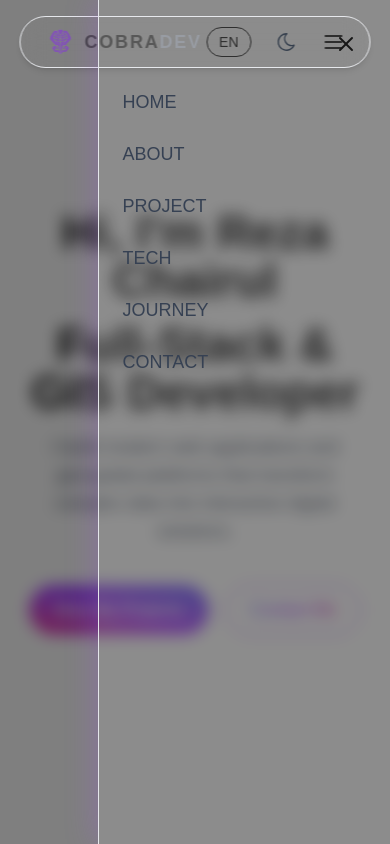
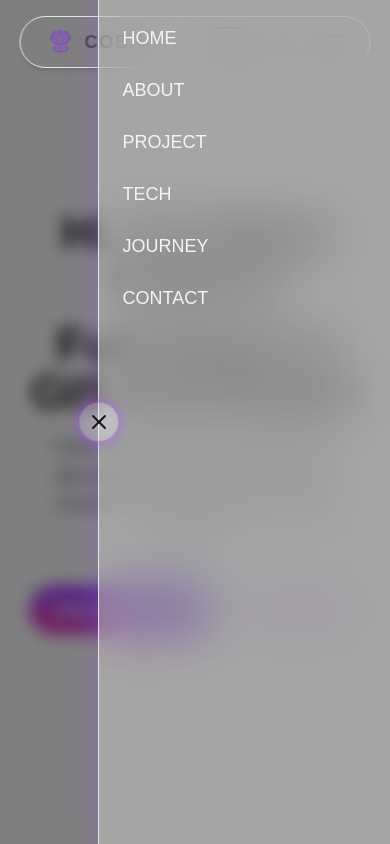
Before and after one commit to rezachairul/cobra-dev, a Next.js app: page /home in a window 390 px wide. Both pictures are taken after a click on the button 333 px from the left and 42 px from the top of the page. Shown: the top 844 px of the page. Built offline with nearby package versions, Linux system fonts and the light colour scheme.

Commit message:
feat: enhance navbar with improved button animations and backdrop styling

```diff
--- a/components/navbar.js
+++ b/components/navbar.js
@@ -144,23 +144,43 @@ const Navbar = () => {
               exit={{ x: "100%" }}
               transition={{ type: "spring", stiffness: 120 }}
               className="
-                fixed top-0 right-0 h-full w-[75%] max-w-sm
+                fixed top-0 right-0 h-full
+                w-[75%]
                 md:hidden
-                bg-white/10 dark:bg-black/30
+                bg-white/30 dark:bg-black/30
                 border-l border-gray-200 dark:border-gray-700
                 z-50 p-6
                 shadow-[0_0_30px_rgba(168,85,247,0.3)]
-              "
+                backdrop-blur-xl
+                "
             >
               {/* Close */}
-              <div className="flex items-center justify-end h-[40px] mb-6">
-                <button onClick={() => setMenuOpen(false)} className="p-2 rounded-lg hover:bg-gray-200/20 transition">
-                  <svg xmlns="http://www.w3.org/2000/svg" width="24" height="24" viewBox="0 0 24 24" fill="none" stroke="currentColor" strokeWidth="2" strokeLinecap="round" strokeLinejoin="round" class="icon icon-tabler icons-tabler-outline icon-tabler-x"><path stroke="none" d="M0 0h24v24H0z" fill="none" /><path d="M18 6l-12 12" /><path d="M6 6l12 12" /></svg>
-                </button>
-              </div>
+                <motion.button
+                  onClick={() => setMenuOpen(false)}
+                  initial={{ rotate: -90, opacity: 0 }}
+                  animate={{ rotate: 0, opacity: 1 }}
+                  exit={{ rotate: 90, opacity: 0 }}
+                  whileHover={{ rotate: 90, scale: 1.1 }}
+                  transition={{ duration: 0.3 }}
+                  className="
+                    absolute
+                    -left-5
+                    top-1/2
+                    -translate-y-1/2
+                    w-10 h-10
+                    rounded-full
+                    backdrop-blur-md
+                    bg-white/20 dark:bg-black/40
+                    border border-purple-500/40
+                    flex items-center justify-center
+                    shadow-[0_0_15px_rgba(168,85,247,0.6)]
+                  "
+                >
+                  <svg xmlns="http://www.w3.org/2000/svg" width="24" height="24" viewBox="0 0 24 24" fill="none" stroke="currentColor" strokeWidth="2" strokeLinecap="round" strokeLinejoin="round" className="icon icon-tabler icons-tabler-outline icon-tabler-x"><path stroke="none" d="M0 0h24v24H0z" fill="none" /><path d="M18 6l-12 12" /><path d="M6 6l12 12" /></svg>
+                </motion.button>
 
               {/* Menu */}
-              <ul className="flex flex-col gap-6 text-lg text-gray-700 dark:text-gray-300">
+              <ul className="flex flex-col gap-6 text-lg text-gray-100 dark:text-gray-300">
                 <li><a href="#hero" className="hover:text-purple-500" onClick={() => setMenuOpen(false)}>{t.home}</a></li>
                 <li><a href="#about" className="hover:text-purple-500" onClick={() => setMenuOpen(false)}>{t.about}</a></li>
                 <li><a href="#project" className="hover:text-purple-500" onClick={() => setMenuOpen(false)}>{t.project}</a></li>
```
